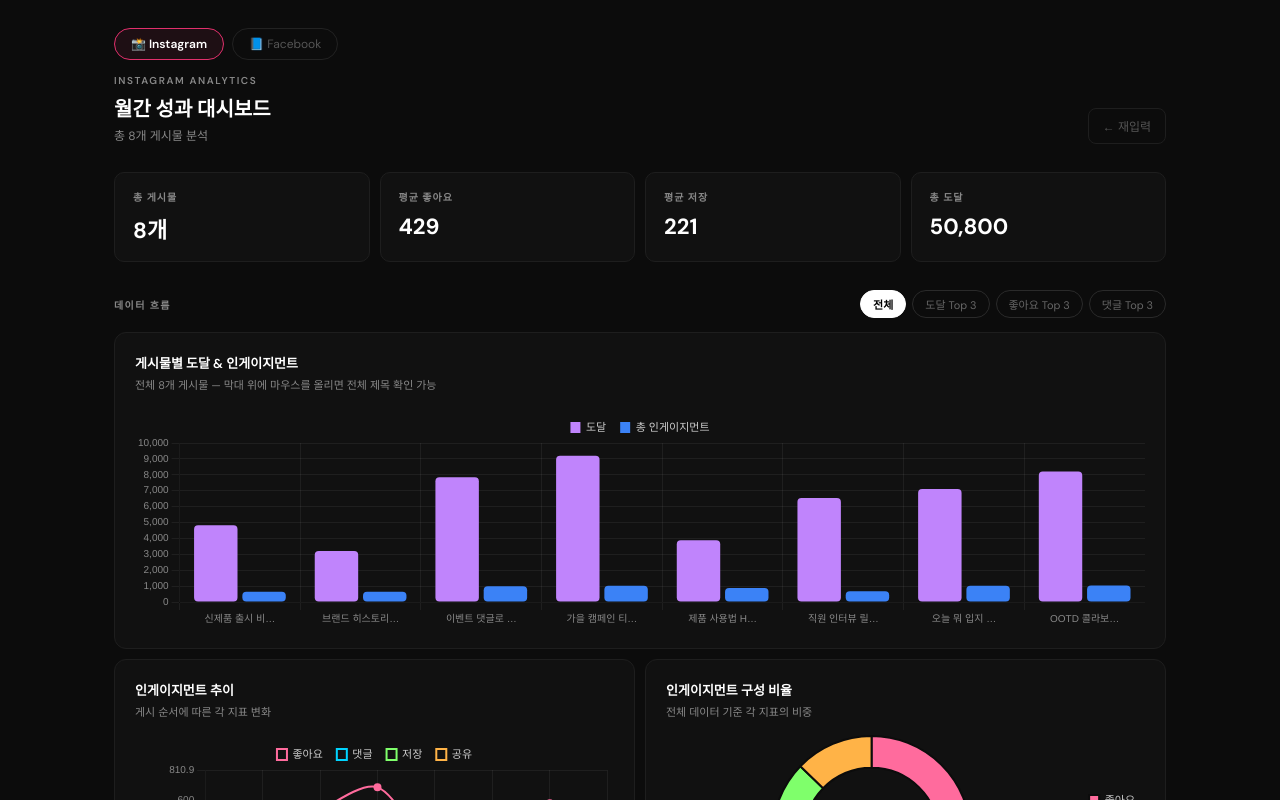
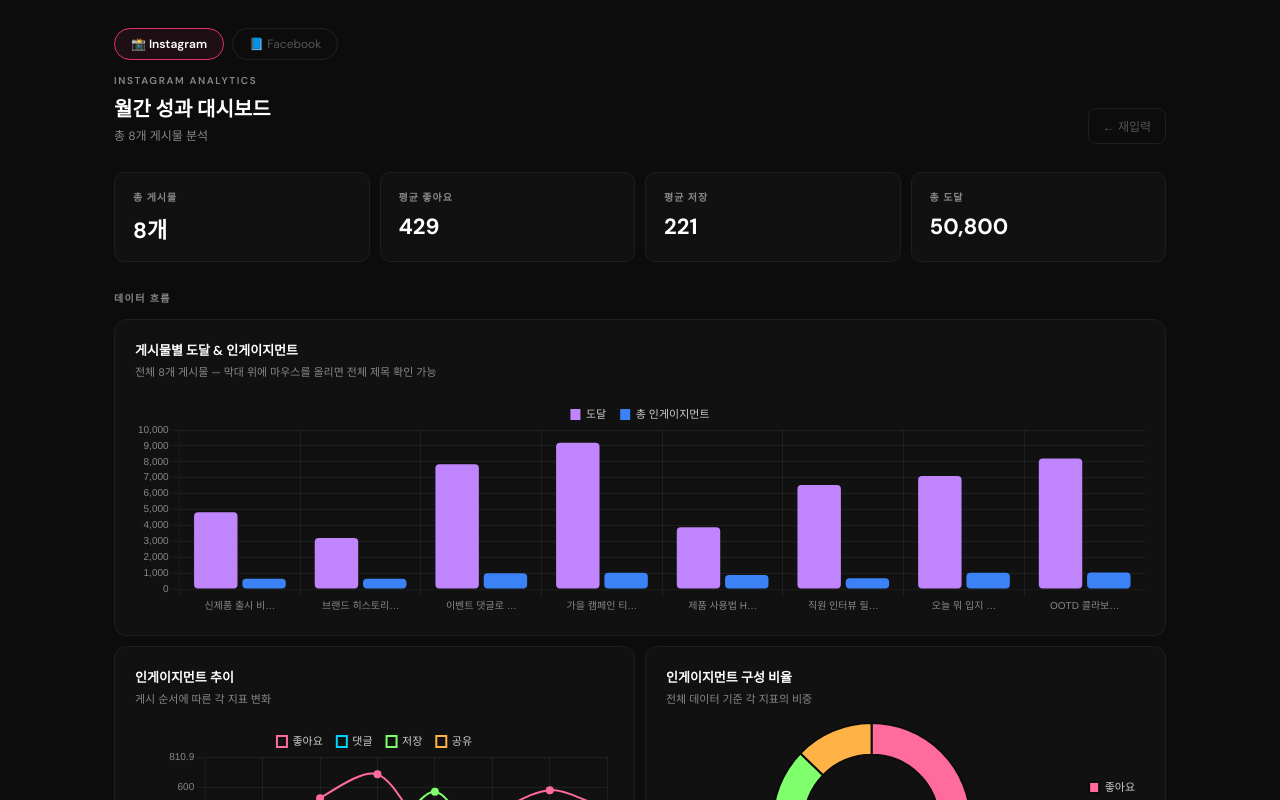
Before and after one commit to kimsogenie/instagram-dashboard, a Next.js app: page / in a window 1280 px wide. Both pictures are taken after a click on the button "샘플 보기". Shown: the top 800 px of the page. Built offline with nearby package versions, Linux system fonts and the light colour scheme.

Commit message:
Update page.js

```diff
--- a/app/page.js
+++ b/app/page.js
@@ -357,7 +357,7 @@ export default function Home() {
   const [sortKey,      setSortKey]      = useState("reach");
   const [sortAsc,      setSortAsc]      = useState(false);
   const [checked,      setChecked]      = useState({});
-  const [chartFilter,  setChartFilter]  = useState("all");
+
   const fileRef = useRef(null);
 
   const cfg = platform ? PLATFORMS[platform] : null;
@@ -367,7 +367,7 @@ export default function Home() {
     if (p === platform) return;
     setPlatform(p);
     setSortKey(PLATFORMS[p].metricKeys[PLATFORMS[p].metricKeys.length - 1]);
-    setChartFilter("all");
+
     setData([]); setChecked({});
     setCsvText(""); setFileText(null); setSelectedFile(null); setError("");
     if (view === "dashboard") setView("input");
@@ -398,7 +398,7 @@ export default function Home() {
   }
 
   function goBack() {
-    setView("input"); setChecked({}); setChartFilter("all");
+    setView("input"); setChecked({});
   }
 
 
@@ -413,29 +413,21 @@ export default function Home() {
   const maxes = {};
   if (cfg) cfg.metricKeys.forEach((k) => { maxes[k] = data.length ? Math.max(...data.map((d) => d[k] || 0)) : 0; });
 
-  /* ── chart filter ── */
-  const activeFilter = cfg?.filterOptions.find((f) => f.key === chartFilter);
-  const filteredData = (() => {
-    if (!cfg || chartFilter === "all") return data;
-    const sk = activeFilter?.sortKey;
-    return sk ? [...data].sort((a, b) => b[sk] - a[sk]).slice(0, 3) : data;
-  })();
-
-  const isTop3 = chartFilter !== "all";
-  const labels     = filteredData.map((d) => shortLabel(d.title));
-  const fullTitles = filteredData.map((d) => d.title);
+  /* ── chart data (always full) ── */
+  const labels     = data.map((d) => shortLabel(d.title));
+  const fullTitles = data.map((d) => d.title);
 
   /* ── chart data ── */
   // Main bar: reach (+ views for facebook)
   const mainBarDatasets = cfg ? (
     cfg.id === "facebook"
       ? [
-          { label:"도달", data:filteredData.map((d) => d.reach), backgroundColor:NEON.reach, borderRadius:4, borderSkipped:false },
-          { label:"조회", data:filteredData.map((d) => d.views), backgroundColor:NEON.views, borderRadius:4, borderSkipped:false },
+          { label:"도달", data:data.map((d) => d.reach), backgroundColor:NEON.reach, borderRadius:4, borderSkipped:false },
+          { label:"조회", data:data.map((d) => d.views), backgroundColor:NEON.views, borderRadius:4, borderSkipped:false },
         ]
       : [
-          { label:"도달", data:filteredData.map((d) => d.reach), backgroundColor:NEON.reach, borderRadius:4, borderSkipped:false },
-          { label:"총 인게이지먼트", data:filteredData.map((d) => (d.likes||0)+(d.comments||0)+(d.saves||0)+(d.shares||0)), backgroundColor:NEON.reach2, borderRadius:4, borderSkipped:false },
+          { label:"도달", data:data.map((d) => d.reach), backgroundColor:NEON.reach, borderRadius:4, borderSkipped:false },
+          { label:"총 인게이지먼트", data:data.map((d) => (d.likes||0)+(d.comments||0)+(d.saves||0)+(d.shares||0)), backgroundColor:NEON.reach2, borderRadius:4, borderSkipped:false },
         ]
   ) : [];
 
@@ -449,7 +441,7 @@ export default function Home() {
     labels,
     datasets: engKeys.map((k, i) => ({
       label: engLabels[i],
-      data:  filteredData.map((d) => d[k] || 0),
+      data:  data.map((d) => d[k] || 0),
       backgroundColor: engColors[i],
       borderRadius: 4,
       borderSkipped: false,
@@ -460,7 +452,7 @@ export default function Home() {
     labels,
     datasets: engKeys.map((k, i) => ({
       label: engLabels[i],
-      data:  filteredData.map((d) => d[k] || 0),
+      data:  data.map((d) => d[k] || 0),
       borderColor: engColors[i],
       backgroundColor: "transparent",
       borderWidth: 2,
@@ -481,9 +473,9 @@ export default function Home() {
   };
 
   const mainBarScale = cfg?.id === "facebook"
-    ? smartYScale(filteredData, ["reach","views"])
+    ? smartYScale(data, ["reach","views"])
     : { min: 0 };
-  const engScale = smartYScale(filteredData, engKeys);
+  const engScale = smartYScale(data, engKeys);
 
   /* ══════════════════════════════════
      INPUT SCREEN
@@ -659,59 +651,27 @@ export default function Home() {
         ))}
       </div>
 
-      {/* Chart filter + section */}
-      <div style={{ display:"flex", alignItems:"center", justifyContent:"space-between", marginBottom:14, flexWrap:"wrap", gap:8 }}>
-        <div style={{ fontSize:10, color:"#888", letterSpacing:"0.14em", textTransform:"uppercase", fontWeight:600 }}>데이터 흐름</div>
-        <div style={{ display:"flex", gap:6 }}>
-          {cfg.filterOptions.map(({ key, label }) => (
-            <button key={key} onClick={() => setChartFilter(key)} style={{
-              background: chartFilter === key ? "#fff" : "transparent",
-              color:      chartFilter === key ? "#000" : "#666",
-              border:    `1px solid ${chartFilter === key ? "#fff" : "#2a2a2a"}`,
-              borderRadius:20, padding:"5px 12px", fontSize:11,
-              fontWeight: chartFilter === key ? 600 : 400,
-              cursor:"pointer", fontFamily:"inherit",
-            }}>
-              {label}
-            </button>
-          ))}
-        </div>
-      </div>
-
+      {/* ── 전체 흐름 차트 ── */}
+      <div style={{ fontSize:10, color:"#888", letterSpacing:"0.14em", textTransform:"uppercase", marginBottom:14, fontWeight:600 }}>데이터 흐름</div>
       <div style={{ display:"grid", gridTemplateColumns:"1fr 1fr", gap:10, marginBottom:28 }}>
-        {/* Main bar chart */}
         <div style={{ background:"#111", border:"1px solid #1e1e1e", borderRadius:12, padding:20, gridColumn:"span 2" }}>
           <div style={{ fontSize:13, fontWeight:600, color:"#fff", marginBottom:4 }}>
             {cfg.id === "facebook" ? "게시물별 도달 & 조회" : "게시물별 도달 & 인게이지먼트"}
           </div>
           <div style={{ fontSize:11, color:"#888", marginBottom:16 }}>
-            {isTop3 ? `${activeFilter?.label} — ${filteredData.map(d=>d.title).join(" / ")}` : `전체 ${data.length}개 게시물`}
-            {" — 막대 위에 마우스를 올리면 전체 제목 확인 가능"}
+            전체 {data.length}개 게시물 — 막대 위에 마우스를 올리면 전체 제목 확인 가능
           </div>
           <div style={{ height:220 }}>
             <Bar data={{ labels, datasets: mainBarDatasets }} options={makeChartOpts(mainBarScale, fullTitles)} />
           </div>
         </div>
-
-        {/* Engagement chart: grouped bar when Top3, line when all */}
         <div style={{ background:"#111", border:"1px solid #1e1e1e", borderRadius:12, padding:20 }}>
-          <div style={{ fontSize:13, fontWeight:600, color:"#fff", marginBottom:4 }}>
-            {isTop3 ? `${activeFilter?.label} 인게이지먼트 비교` : "인게이지먼트 추이"}
-          </div>
-          <div style={{ fontSize:11, color:"#888", marginBottom:16 }}>
-            {isTop3
-              ? "선택된 Top 3 게시물의 모든 인게이지먼트 지표 비교"
-              : "게시 순서에 따른 각 지표 변화"}
-          </div>
+          <div style={{ fontSize:13, fontWeight:600, color:"#fff", marginBottom:4 }}>인게이지먼트 추이</div>
+          <div style={{ fontSize:11, color:"#888", marginBottom:16 }}>게시 순서에 따른 각 지표 변화</div>
           <div style={{ height:200 }}>
-            {isTop3
-              ? <Bar data={engGroupedBar} options={makeChartOpts(smartYScale(filteredData, engKeys), fullTitles)} />
-              : <Line data={engLine} options={makeChartOpts(engScale, fullTitles)} />
-            }
+            <Line data={engLine} options={makeChartOpts(engScale, fullTitles)} />
           </div>
         </div>
-
-        {/* Donut */}
         <div style={{ background:"#111", border:"1px solid #1e1e1e", borderRadius:12, padding:20 }}>
           <div style={{ fontSize:13, fontWeight:600, color:"#fff", marginBottom:4 }}>인게이지먼트 구성 비율</div>
           <div style={{ fontSize:11, color:"#888", marginBottom:16 }}>전체 데이터 기준 각 지표의 비중</div>
@@ -726,6 +686,38 @@ export default function Home() {
           </div>
         </div>
       </div>
+
+      {/* ── Top 3 인게이지먼트 비교 (항상 고정) ── */}
+      <div style={{ fontSize:10, color:"#888", letterSpacing:"0.14em", textTransform:"uppercase", marginBottom:14, fontWeight:600 }}>Top 3 인게이지먼트 비교</div>
+      <div style={{ display:"grid", gridTemplateColumns:"repeat(3, 1fr)", gap:10, marginBottom:28 }}>
+        {cfg.filterOptions.filter(f => f.sortKey).map(({ label, sortKey: sk }) => {
+          const top3 = [...data].sort((a, b) => b[sk] - a[sk]).slice(0, 3);
+          const t3labels = top3.map((d) => shortLabel(d.title));
+          const t3titles = top3.map((d) => d.title);
+          const t3bar = {
+            labels: t3labels,
+            datasets: engKeys.map((k, i) => ({
+              label: engLabels[i],
+              data: top3.map((d) => d[k] || 0),
+              backgroundColor: engColors[i],
+              borderRadius: 4,
+              borderSkipped: false,
+            })),
+          };
+          return (
+            <div key={sk} style={{ background:"#111", border:"1px solid #1e1e1e", borderRadius:12, padding:20 }}>
+              <div style={{ fontSize:13, fontWeight:600, color:"#fff", marginBottom:4 }}>{label}</div>
+              <div style={{ fontSize:11, color:"#888", marginBottom:14, overflow:"hidden", textOverflow:"ellipsis", whiteSpace:"nowrap" }}>
+                {top3.map(d => d.title).join(" · ")}
+              </div>
+              <div style={{ height:200 }}>
+                <Bar data={t3bar} options={makeChartOpts(smartYScale(top3, engKeys), t3titles)} />
+              </div>
+            </div>
+          );
+        })}
+      </div>
+
 
       {/* Metric Cards */}
       <div style={{ fontSize:10, color:"#888", letterSpacing:"0.14em", textTransform:"uppercase", marginBottom:14, fontWeight:600 }}>지표별 최고 성과 콘텐츠</div>
```
